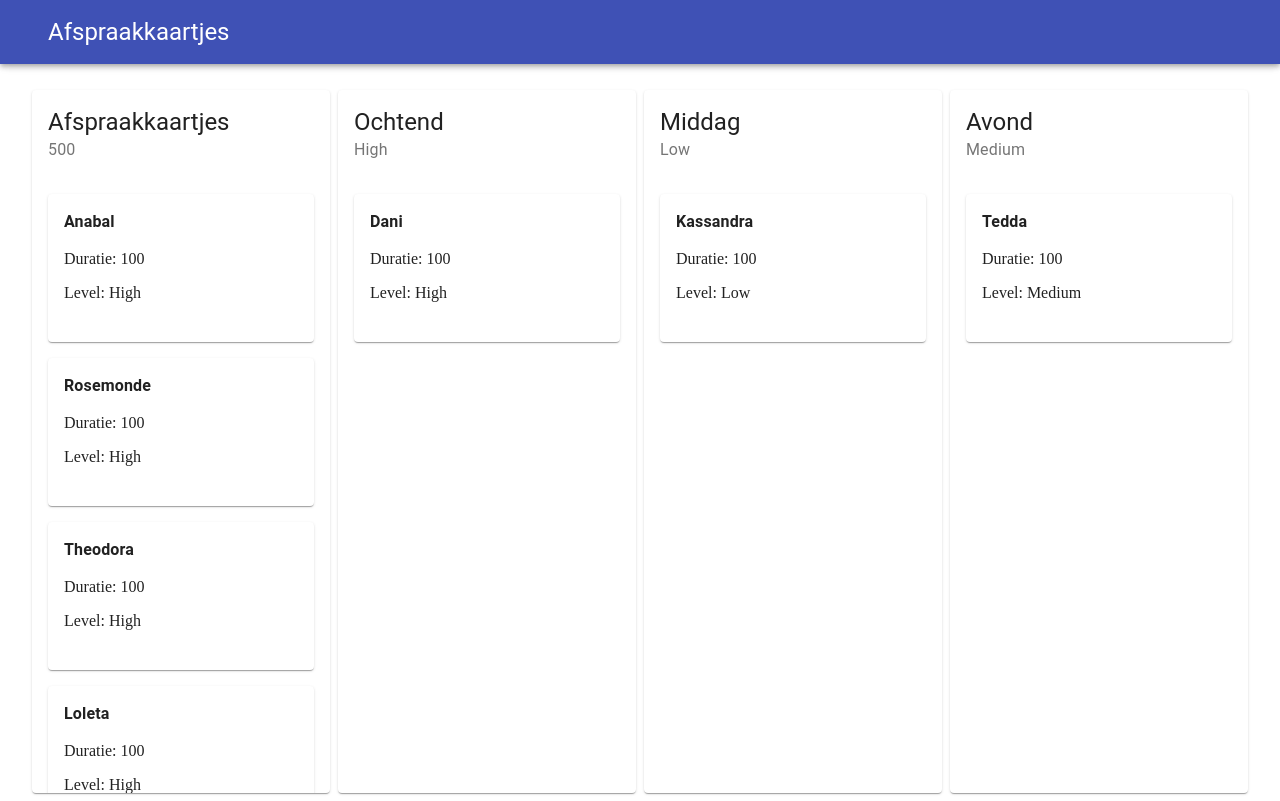
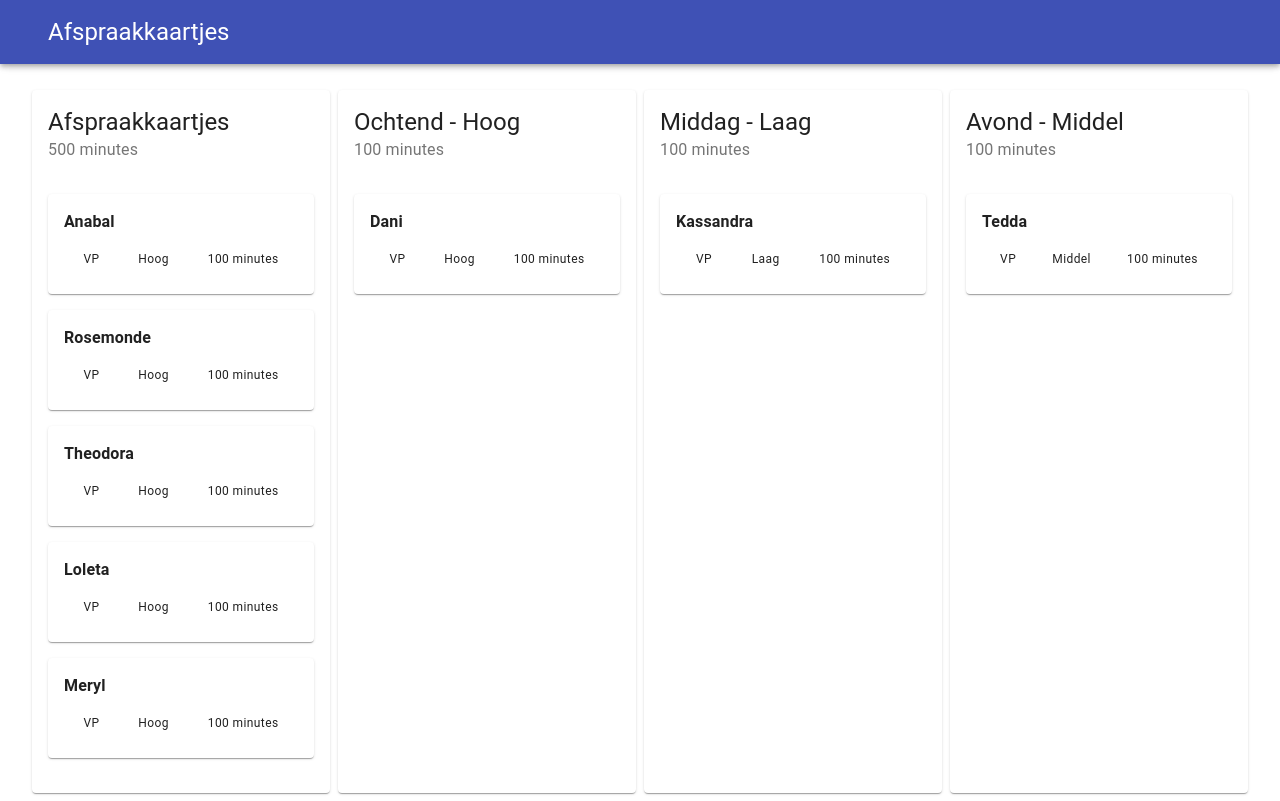
Before and after one commit to Matzu89/case-s, a React (Create React App) app: page / in a window 1280 px wide. Built offline with nearby package versions, Linux system fonts and the light colour scheme.

Commit message:
Update Card with Warning

```diff
--- a/package.json
+++ b/package.json
@@ -4,6 +4,7 @@
   "private": true,
   "dependencies": {
     "@material-ui/core": "^4.12.3",
+    "@material-ui/icons": "^4.11.2",
     "react": "^17.0.2",
     "react-beautiful-dnd": "^13.1.0",
     "react-dom": "^17.0.2",
--- a/src/components/AppointmentCard.tsx
+++ b/src/components/AppointmentCard.tsx
@@ -1,35 +1,75 @@
 import { CardContent, Typography } from "@material-ui/core";
 import Card from "@material-ui/core/Card";
-import CardHeader from "@material-ui/core/CardHeader";
 import { Draggable } from "react-beautiful-dnd";
-import { Provider } from "react-redux";
-import { Activity, Appointment, KnowledgeLevel } from "../shared";
+import { Appointment, KnowledgeLevel } from "../shared";
 
 import { knowledgeLevelToString } from "../utils";
+
+import WarningIcon from "@material-ui/icons/Warning";
 
 interface IAppointment {
   appointment: Appointment;
   index: number;
-  columnKnowledge?: KnowledgeLevel
+  columnKnowledge?: KnowledgeLevel;
 }
 
-const AppointmentCard = ({ appointment, index, columnKnowledge }: IAppointment) => {
-  const showLowKnowledgeLevelWarning : boolean = columnKnowledge !== undefined && columnKnowledge < appointment.knowledgeLevel;
+const AppointmentCard = ({
+  appointment,
+  index,
+  columnKnowledge,
+}: IAppointment) => {
+  const showLowKnowledgeLevelWarning: boolean =
+    columnKnowledge !== undefined &&
+    columnKnowledge < appointment.knowledgeLevel;
 
   return (
     <Draggable draggableId={appointment.id} index={index}>
       {(provided, snapshot) => (
-        <div ref={provided.innerRef} {...provided.dragHandleProps} {...provided.draggableProps} style={{ ...provided.draggableProps.style, marginBottom: '1rem'}}>
+        <div
+          ref={provided.innerRef}
+          {...provided.dragHandleProps}
+          {...provided.draggableProps}
+          style={{ ...provided.draggableProps.style, marginBottom: "1rem" }}
+        >
           <Card>
             <CardContent>
-            {showLowKnowledgeLevelWarning && "Let op"}
               <Typography variant="body1">
                 <strong>{appointment.clientName}</strong>
               </Typography>
+              <div
+                style={{
+                  display: "flex",
+                  alignItems: "center",
+                  justifyContent: "space-around",
+                  marginTop: "1rem",
+                }}
+              >
+                <Typography variant="caption">
+                  {appointment.activity}
+                </Typography>
+                <Typography variant="caption">
+                  {knowledgeLevelToString(appointment.knowledgeLevel)}
+                </Typography>
+                <Typography variant="caption">
+                  {appointment.duration} minutes
+                </Typography>
+              </div>
 
-            <p>Duratie: {appointment.duration}</p>
-
-            <p>Level: {knowledgeLevelToString(appointment.knowledgeLevel)}</p>
+              {showLowKnowledgeLevelWarning && (
+                <div
+                  style={{
+                    display: "flex",
+                    alignItems: "center",
+                    justifyContent: "center",
+                    marginTop: "1rem",
+                  }}
+                >
+                  <WarningIcon color="error" />
+                  <Typography variant="body1" color="error">
+                    Onvoldoende kennis
+                  </Typography>
+                </div>
+              )}
             </CardContent>
           </Card>
         </div>
--- a/src/components/RouteColumn.tsx
+++ b/src/components/RouteColumn.tsx
@@ -1,7 +1,7 @@
 import { Card, CardContent, CardHeader } from "@material-ui/core";
 import { Droppable } from "react-beautiful-dnd";
 import { AppointmentRoute } from "../shared";
-import { knowledgeLevelToString } from "../utils";
+import { getTotalDuration, knowledgeLevelToString } from "../utils";
 import AppointmentCard from "./AppointmentCard";
 
 interface IRouteColumn {
@@ -10,11 +10,13 @@ interface IRouteColumn {
 
 const RouteColumn = ({ route }: IRouteColumn) => {
   const { id, name, knowledgeLevel, appointments } = route;
+  const totalDuration = getTotalDuration(appointments);
+  const title = `${name} - ${knowledgeLevelToString(knowledgeLevel)}`;
   return (
     <Card>
       <CardHeader
-        title={name}
-        subheader={knowledgeLevelToString(knowledgeLevel)}
+        title={title}
+        subheader={`${totalDuration} minutes`}
       />
       <CardContent
         style={{ maxHeight: "calc(100vh - 225px)", minHeight: "calc(100vh - 225px)", overflowY: "scroll" }}
--- a/src/components/UnAssignedColumn.tsx
+++ b/src/components/UnAssignedColumn.tsx
@@ -9,7 +9,7 @@ export const UnAssignedColumn = ({ unassigned }: { unassigned: Appointment[] })
 
   return (
     <Card>
-      <CardHeader title={"Afspraakkaartjes"} subheader={totalDuration} />
+      <CardHeader title={"Afspraakkaartjes"} subheader={`${totalDuration} minutes`} />
       <CardContent
         style={{ maxHeight: "calc(100vh - 225px)", minHeight: "calc(100vh - 225px)", overflowY: "scroll" }}
       >
@@ -26,7 +26,7 @@ export const UnAssignedColumn = ({ unassigned }: { unassigned: Appointment[] })
               {unassigned.map((x, idx) => (
                 <AppointmentCard appointment={x} key={x.id} index={idx} />
               ))}
-              <div>
+               <div style={{ padding: "0.25rem 0"}}>
               {provided.placeholder}
               </div>
             </div>
--- a/src/redux/appointmentReducer.ts
+++ b/src/redux/appointmentReducer.ts
@@ -43,6 +43,10 @@ export const appointmentReducer = (
             (x) => x.id !== action.payload.appointmentId
           );
 
+          if (routeId === "unassigned") {
+              unassigned.splice(destinationIndex, 0, appointment)
+          }
+
         const routes = state.routes.map(r => {
 
             if (r.id === action.payload.routeId) {
@@ -64,8 +68,6 @@ export const appointmentReducer = (
             return r;
         });
 
-        console.log({ routes });
-
       return {
         ...state,
         unassigned,
--- a/src/utils.ts
+++ b/src/utils.ts
@@ -11,13 +11,13 @@ import { v4 as uuidv4 } from "uuid";
 export const knowledgeLevelToString = (level: KnowledgeLevel): string => {
   switch (level) {
     case KnowledgeLevel.HIGH:
-      return "High";
+      return "Hoog";
 
     case KnowledgeLevel.MEDIUM:
-      return "Medium";
+      return "Middel";
 
     case KnowledgeLevel.LOW:
-      return "Low";
+      return "Laag";
 
     default:
       return "Unknown Knowledge Level";
```
Also changed, not shown: 1 other file (tests, documents, lock files or other folders). Lines whose indentation alone changed are shown as unchanged.
